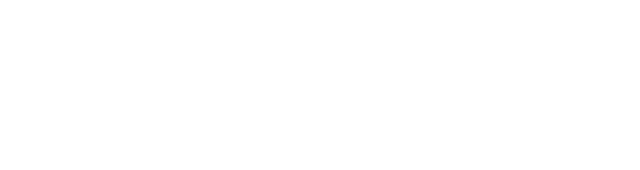
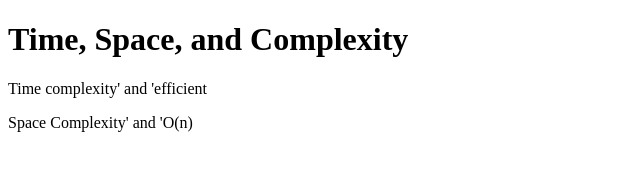
Before and after one commit to acciojob/time-and-space-complexity-GovardhanSV, a website: page main.html in a window 1280 px wide. Shown: the whole page, without its empty margins (0-640 px from the left). Drawn offline with Linux system fonts and the light colour scheme.

Commit message:
created a submission

```diff
--- a/main.html
+++ b/main.html
@@ -5,7 +5,15 @@
 <head>
 	<link rel="stylesheet" href="styles.css">
 </head>
-
+<h1>Time, Space, and Complexity</h1>
+	<p>
+		Time complexity' and 'efficient
+		<div>
+	</b>
+	Space Complexity' and 'O(n)
+	<p>
+	</p>
+			</div>
 <body>
 	<!-- the entire body must be written by student -->
     <script type="text/javascript" src="./script.js">
```
